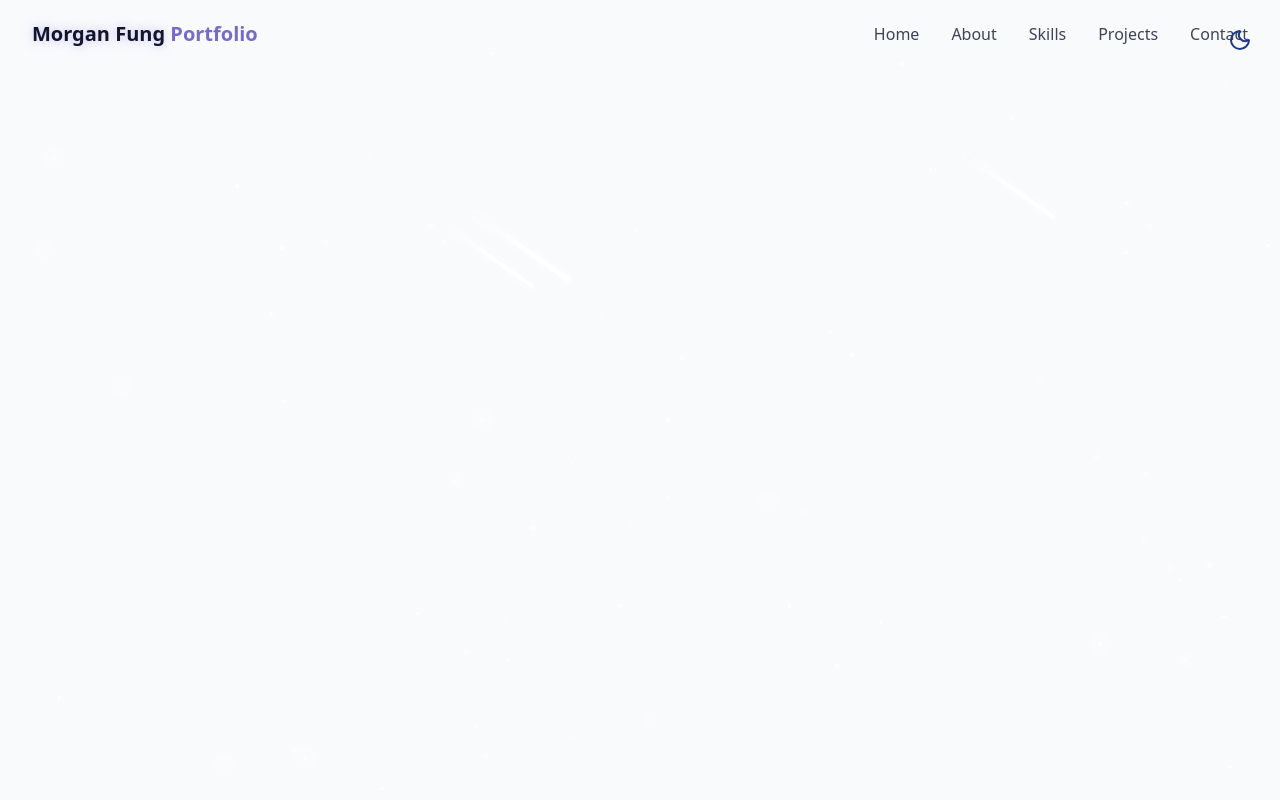
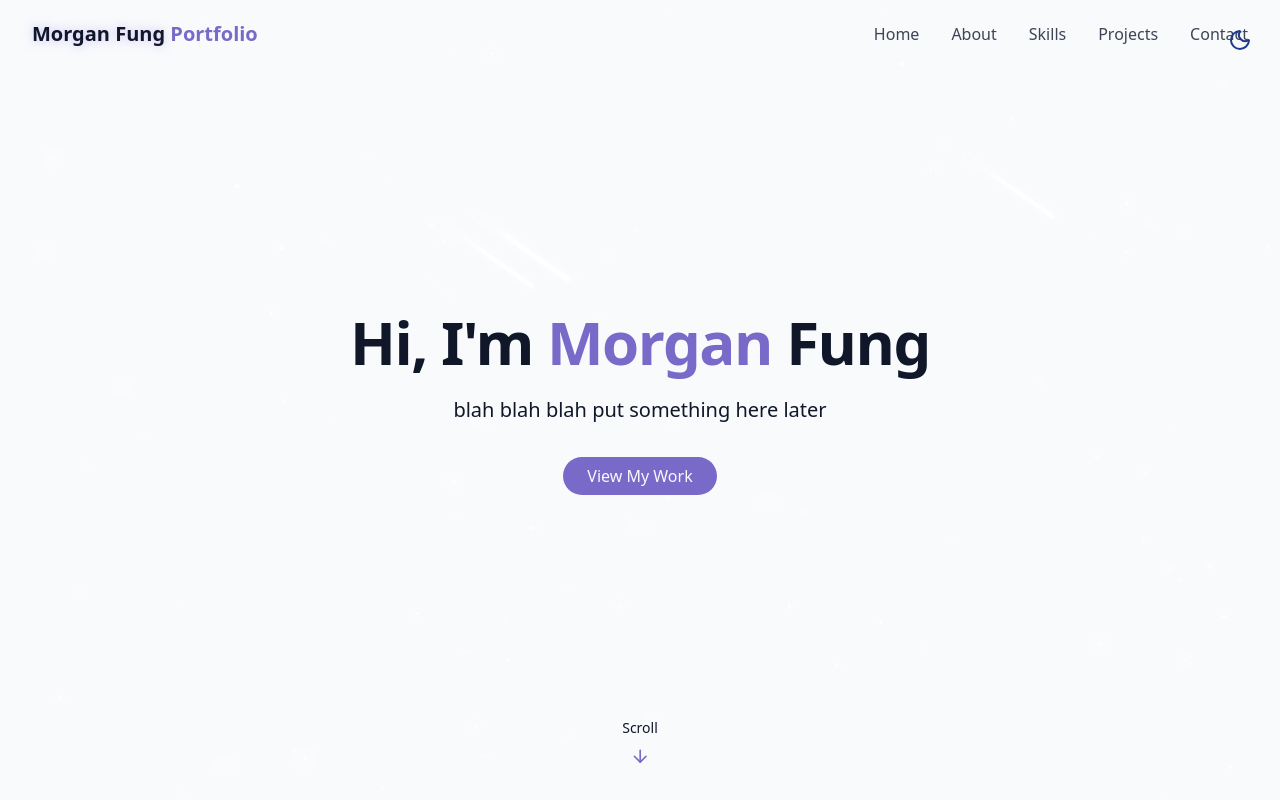
Before and after one commit to morganfung/portfolio_site, a React (Vite) app: page / in a window 1280 px wide. Built offline with nearby package versions, Linux system fonts and the light colour scheme.

Commit message:
finished Hero section

```diff
--- /dev/null
+++ b/src/components/HeroSection.jsx
@@ -0,0 +1,34 @@
+import { ArrowDown } from "lucide-react"
+
+export const HeroSection = () => {
+    return (
+        <section
+            id="hero"
+            className="relative min-h-screen flex flex-col items-center justify-center px-4"
+        >
+            <div className="container max-w-4xl mx-auto text-center z-10">
+                <div className="space-y-6">
+                    <h1 className="text-4xl md:text-6xl font-bold tracking-tight">
+                        <span className="opacity-0 animate-fade-in"> Hi, I'm</span>
+                        <span className="text-primary opacity-0 animate-fade-in-delay-1"> Morgan</span>
+                        <span className="text-gradient opacity-0 animate-fade-in-delay-2"> Fung</span>
+                    </h1>
+                    <p className="text-lg md:text-xl text-muted-foreground max-2-2xl mx-auto opacity-0 animate-fade-in-delay-3">
+                        blah blah blah put something here later
+                    </p>
+
+                    <div className="pt-4 opacity-0 animate-fade-in-delay-4">
+                        <a herf="#projects" className="cosmic-button">
+                            View My Work
+                        </a>
+                    </div>
+                </div>
+            </div>
+
+            <div className="absolute bottom-8 left-1/2 transform -translate-x-1/2 flex flex-col items-center animate-bounce">
+                <span className="text-sm text-muted-foreground mb-2">Scroll</span>
+                <ArrowDown className="h-5 w-5 text-primary" />
+            </div>
+        </section>
+    );
+};
--- a/src/components/Navbar.jsx
+++ b/src/components/Navbar.jsx
@@ -1,5 +1,6 @@
 import { cn } from '@/lib/utils';
 import { useEffect, useState } from "react";
+import { Menu, X } from 'lucide-react';
 
 
 const navItems = [
@@ -56,6 +57,14 @@
                 </div>
 
                 {/* mobile nav */}
+                <button
+                    onClick={() => setIsMenuOpen((prev) => !prev)}
+                    className="md:hidden p-2 text-foreground z-50"
+                    aria-label={isMenuOpen ? "Close Menu" : "Open Menu"}
+                >
+                    {isMenuOpen ? <X size={24} /> : <Menu size={24}/>}
+                </button>
+
                 <div
                     className={cn(
                         "fixed inset-0 bg-background/95 backdrop-blur-md z-40 flex flex-col items-center justify-center",
--- a/src/pages/Home.jsx
+++ b/src/pages/Home.jsx
@@ -1,6 +1,7 @@
 import { Navbar } from "../components/Navbar";
 import { ThemeToggle } from "../components/ThemeToggle"
 import { StarBackground } from '@/components/StarBackground';
+import { HeroSection } from '@/components/HeroSection';
 
 /* DELETE: VID STOPPED AT 41:00 MARK */
 export const Home = () => {
@@ -8,12 +9,17 @@
 
         {/* Theme Toggle: Deal with buttons on top right (dark/light mode) */}
         <ThemeToggle />
+
         {/* Background Effects: particles and meteor shower */}
         <StarBackground />
 
         {/* Navbar: self-explanatory */}
         <Navbar />
+
         {/* Main Content: Hero, About, Skills, Projects */}
+        <main>
+            <HeroSection />
+        </main>
 
         {/* Footer */}
     </div>
```
